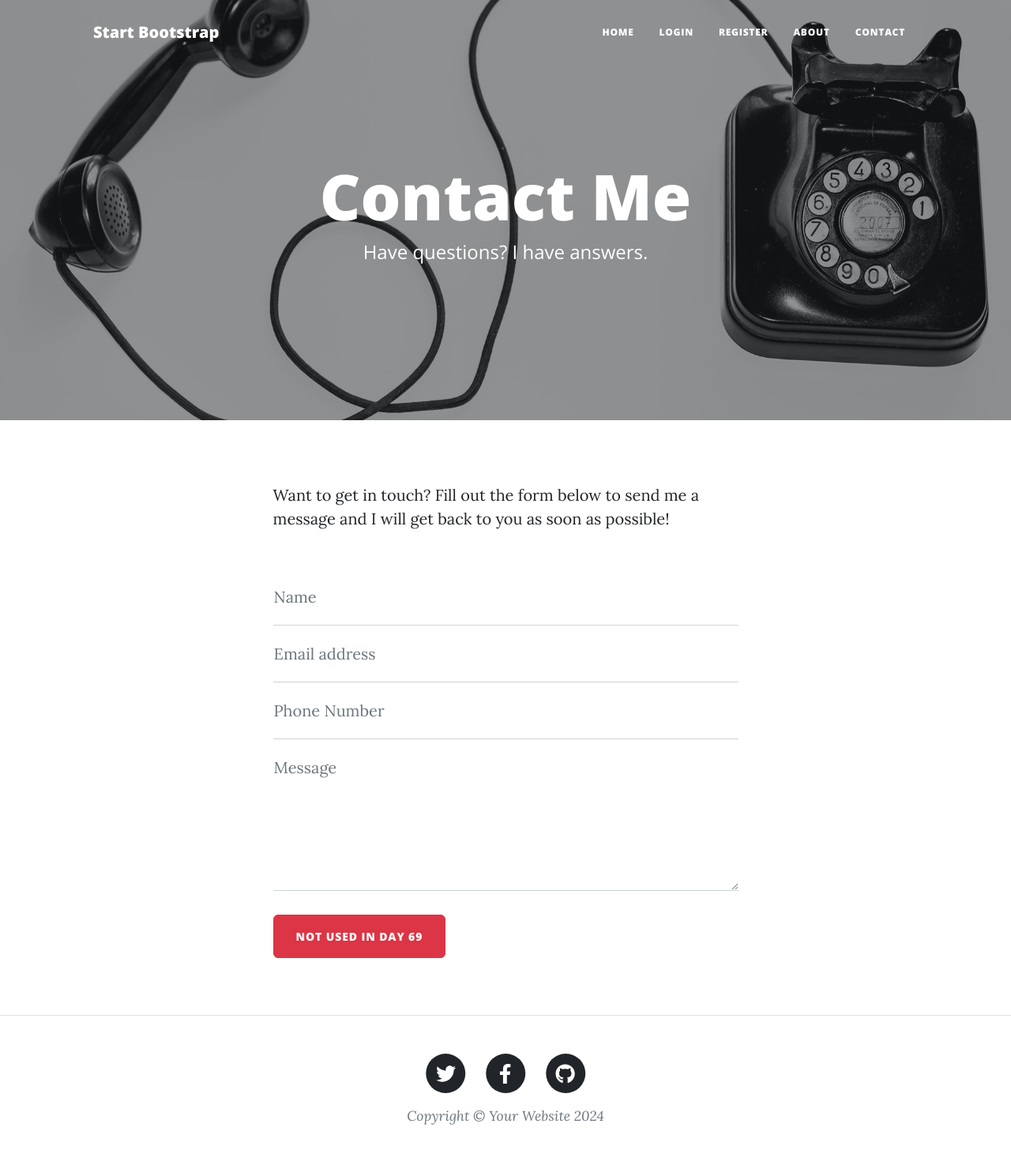
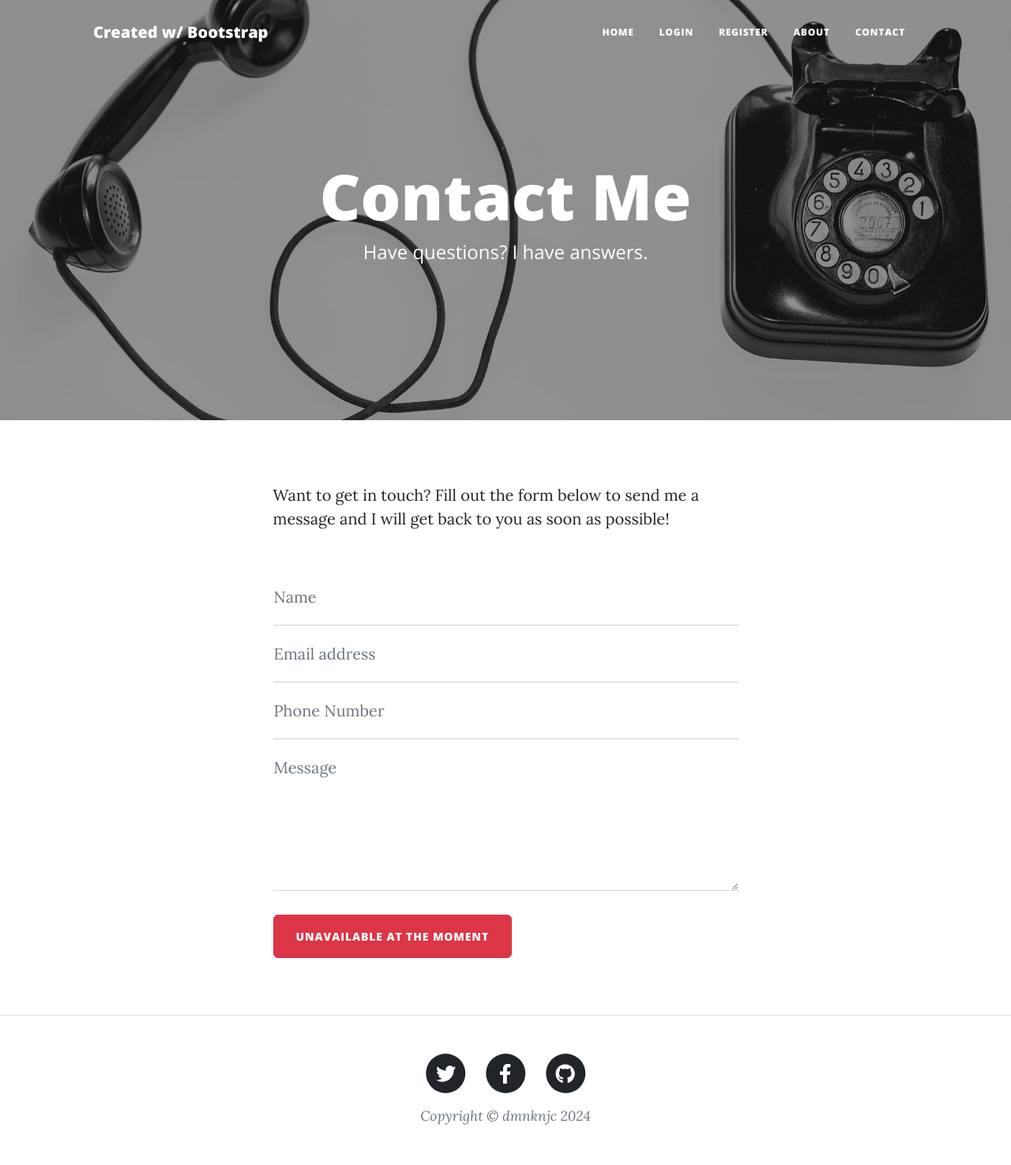
Before and after one commit to dmnknjc/blog-with-users, a Flask app: page /contact in a window 1280 px wide. Shown: the whole page at 79% size. Run offline with Flask 3, Linux system fonts and the light colour scheme; some libraries are stand-ins or nearby versions.

Commit message:
Change home picture and some text

```diff
--- a/main.py
+++ b/main.py
@@ -46,6 +46,7 @@ def load_user(user_id):
 class Base(DeclarativeBase):
     pass
 # app.config['SQLALCHEMY_DATABASE_URI'] = 'sqlite:///blog.db'
+# db_uri enviroment variable on Postgres (key from postgres)
 app.config['SQLALCHEMY_DATABASE_URI'] = os.environ.get("DB_URI", "sqlite:///blog.db")
 db = SQLAlchemy(model_class=Base)
 db.init_app(app)
--- a/templates/contact.html
+++ b/templates/contact.html
@@ -88,7 +88,7 @@
               id="submitButton"
               type="submit"
             >
-              NOT USED in Day 69
+              UNAVAILABLE at the moment
             </button>
           </form>
         </div>
--- a/templates/footer.html
+++ b/templates/footer.html
@@ -29,7 +29,7 @@
                               </a>
                           </li>
                       </ul>
-                      <div class="small text-center text-muted fst-italic">Copyright &copy; Your Website 2024</div>
+                      <div class="small text-center text-muted fst-italic">Copyright &copy; dmnknjc 2024</div>
                   </div>
               </div>
           </div>
--- a/templates/header.html
+++ b/templates/header.html
@@ -44,7 +44,7 @@
     <!-- Navigation-->
     <nav class="navbar navbar-expand-lg navbar-light" id="mainNav">
       <div class="container px-4 px-lg-5">
-        <a class="navbar-brand" href="/">Start Bootstrap</a>
+        <a class="navbar-brand" href="/">Created w/ Bootstrap</a>
         <button
           class="navbar-toggler"
           type="button"
--- a/templates/index.html
+++ b/templates/index.html
@@ -10,7 +10,7 @@
       <div class="col-md-10 col-lg-8 col-xl-7">
         <div class="site-heading">
           <h1>Dominik's Blog</h1>
-          <span class="subheading">A collection of random musings.</span>
+          <span class="subheading">A collection of random soccer facts.</span>
         </div>
       </div>
     </div>
```
Also changed, not shown: static/assets/img/angela-profile.jpg (deleted), static/assets/img/home-bg.jpg.
